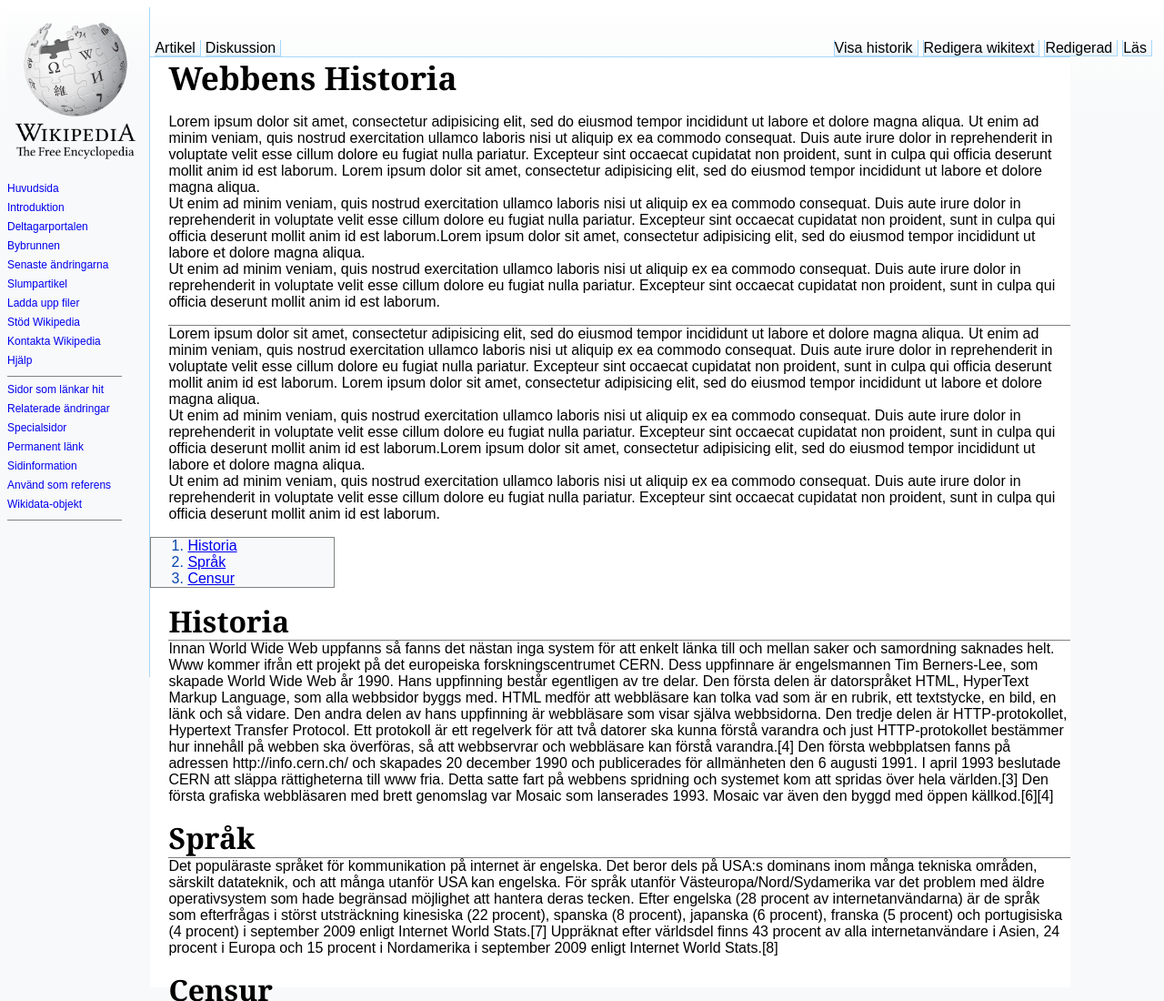
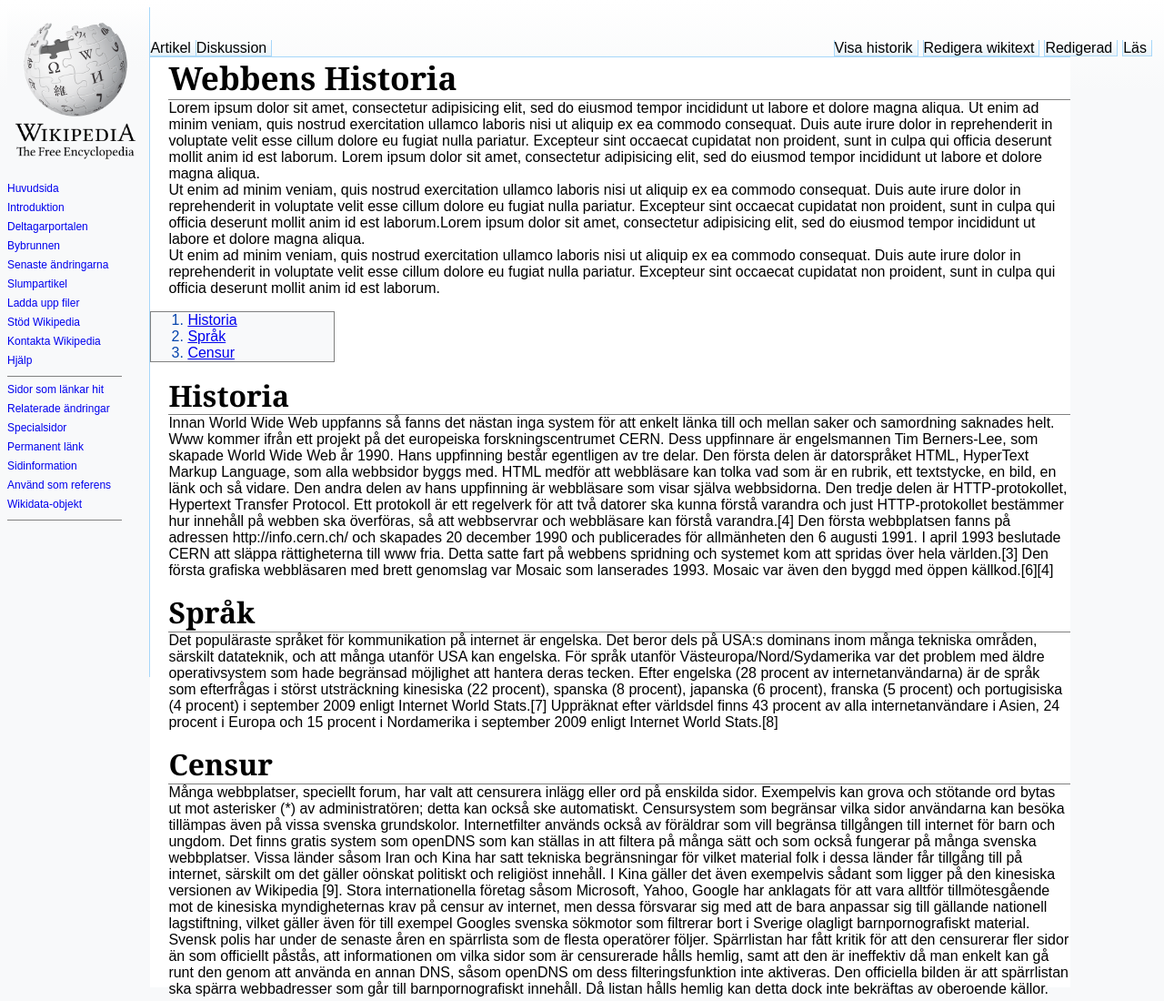
Before and after one commit to OlleNiklasson05/Wikipedia-Webbforskning, a plain HTML site: page index.html in a window 1280 px wide. Shown: the top 1100 px of the page at 91% size. Drawn offline with Linux system fonts and the light colour scheme; a web font is replaced by a local one.

```diff
--- a/index.html
+++ b/index.html
@@ -53,7 +53,6 @@
     </header>
     <main class="majn"> <!--Main content-->
     <a name="1" class="huvudRubriker">Webbens Historia</a>
-    <p>Lorem ipsum dolor sit amet, consectetur adipisicing elit, sed do eiusmod tempor incididunt ut labore et dolore magna aliqua. Ut enim ad minim veniam, quis nostrud exercitation ullamco laboris nisi ut aliquip ex ea commodo consequat. Duis aute irure dolor in reprehenderit in voluptate velit esse cillum dolore eu fugiat nulla pariatur. Excepteur sint occaecat cupidatat non proident, sunt in culpa qui officia deserunt mollit anim id est laborum. Lorem ipsum dolor sit amet, consectetur adipisicing elit, sed do eiusmod tempor incididunt ut labore et dolore magna aliqua. <br> Ut enim ad minim veniam, quis nostrud exercitation ullamco laboris nisi ut aliquip ex ea commodo consequat. Duis aute irure dolor in reprehenderit in voluptate velit esse cillum dolore eu fugiat nulla pariatur. Excepteur sint occaecat cupidatat non proident, sunt in culpa qui officia deserunt mollit anim id est laborum.Lorem ipsum dolor sit amet, consectetur adipisicing elit, sed do eiusmod tempor incididunt ut labore et dolore magna aliqua. <br> Ut enim ad minim veniam, quis nostrud exercitation ullamco laboris nisi ut aliquip ex ea commodo consequat. Duis aute irure dolor in reprehenderit in voluptate velit esse cillum dolore eu fugiat nulla pariatur. Excepteur sint occaecat cupidatat non proident, sunt in culpa qui officia deserunt mollit anim id est laborum.</p>
     <p class="txt">Lorem ipsum dolor sit amet, consectetur adipisicing elit, sed do eiusmod tempor incididunt ut labore et dolore magna aliqua. Ut enim ad minim veniam, quis nostrud exercitation ullamco laboris nisi ut aliquip ex ea commodo consequat. Duis aute irure dolor in reprehenderit in voluptate velit esse cillum dolore eu fugiat nulla pariatur. Excepteur sint occaecat cupidatat non proident, sunt in culpa qui officia deserunt mollit anim id est laborum. Lorem ipsum dolor sit amet, consectetur adipisicing elit, sed do eiusmod tempor incididunt ut labore et dolore magna aliqua. <br> Ut enim ad minim veniam, quis nostrud exercitation ullamco laboris nisi ut aliquip ex ea commodo consequat. Duis aute irure dolor in reprehenderit in voluptate velit esse cillum dolore eu fugiat nulla pariatur. Excepteur sint occaecat cupidatat non proident, sunt in culpa qui officia deserunt mollit anim id est laborum.Lorem ipsum dolor sit amet, consectetur adipisicing elit, sed do eiusmod tempor incididunt ut labore et dolore magna aliqua. <br> Ut enim ad minim veniam, quis nostrud exercitation ullamco laboris nisi ut aliquip ex ea commodo consequat. Duis aute irure dolor in reprehenderit in voluptate velit esse cillum dolore eu fugiat nulla pariatur. Excepteur sint occaecat cupidatat non proident, sunt in culpa qui officia deserunt mollit anim id est laborum.</p>
       <div class="innehåll">
         <ul>
--- a/style.css
+++ b/style.css
@@ -65,7 +65,6 @@
   box-sizing: border-box;
   display: block;
   float: left;
-  margin-left: 5px;
   background-image: linear-gradient(to top,#77c1f6 0,#e8f2f8 1px,#ffffff 100%);
   background-position: left bottom;
   background-repeat: repeat-x;
```
